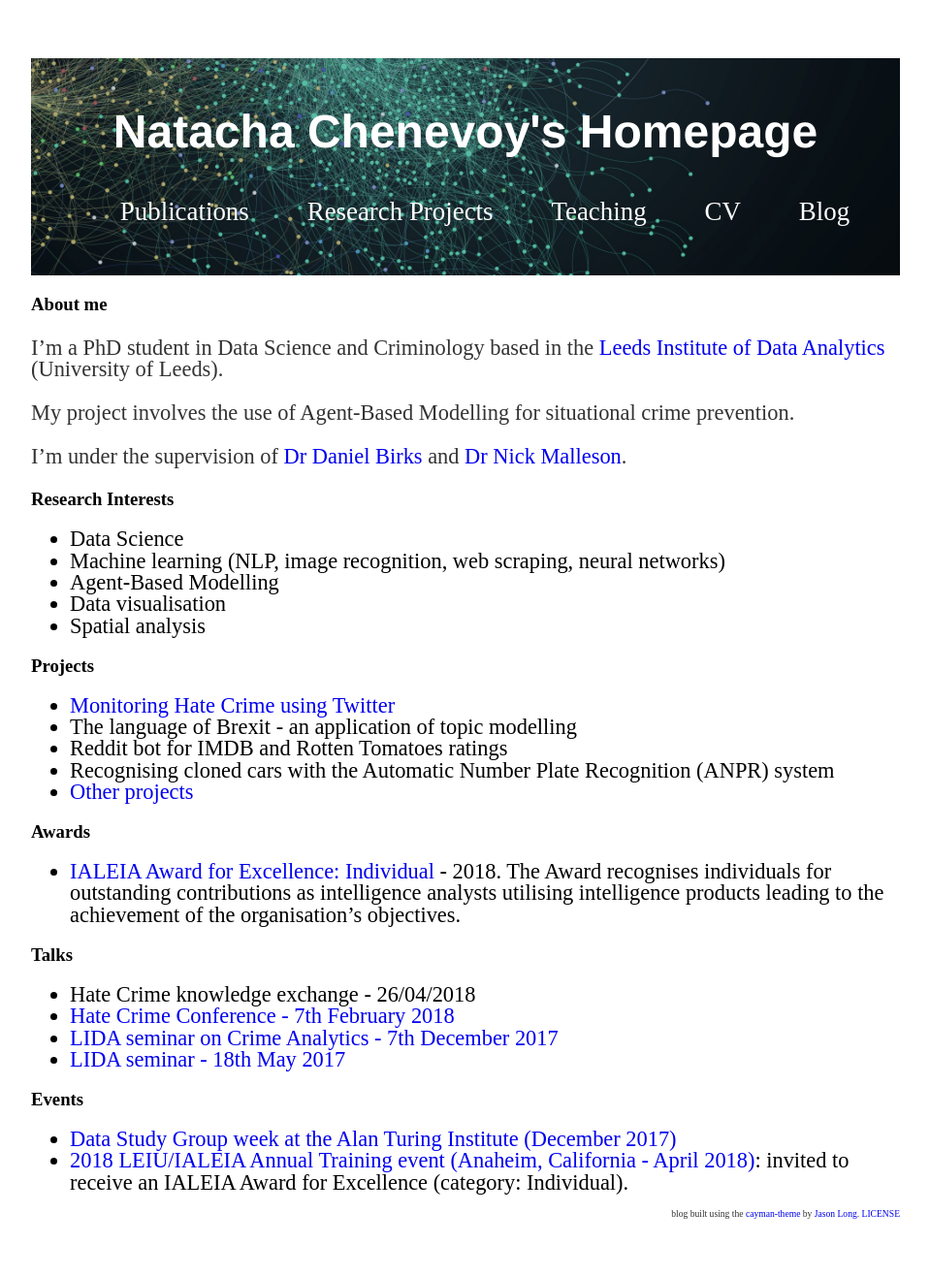
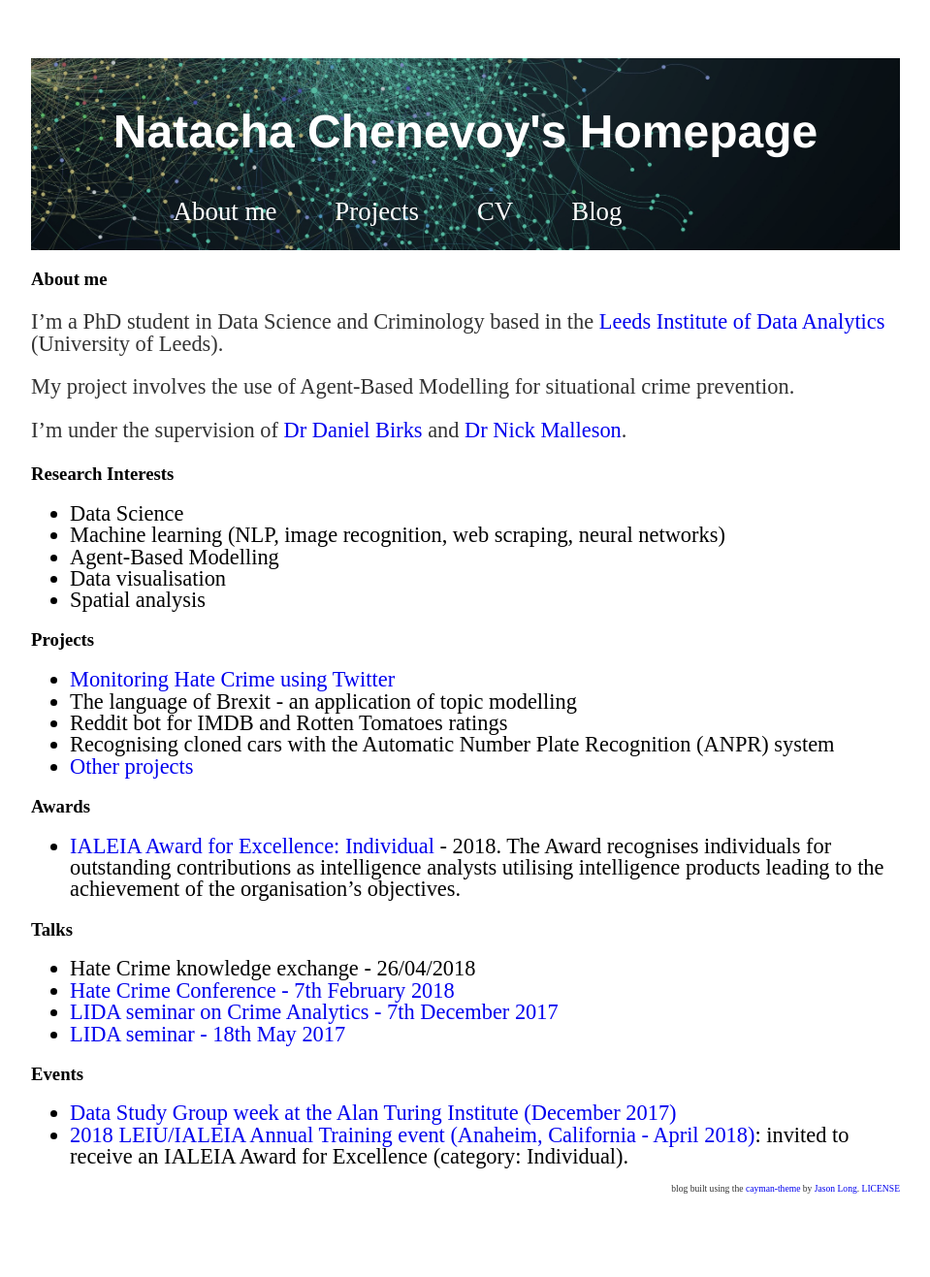
Before and after one commit to mednche/mednche.github.io, a Jekyll site: the page built from index.md, in a window 1280 px wide. Shown: the whole page at 97% size, without its empty margins (160-1119 px from the left). Built offline with Jekyll 4.4.1, drawn with Linux system fonts in a browser that asks for light colours; after the commit the page ends 1290 px from its top, so only the background shows below that.

Commit message:
Update nav.html

```diff
--- a/_includes/nav.html
+++ b/_includes/nav.html
@@ -30,11 +30,9 @@
 
             <!--  <li {% if current[1] == 'index.html' %}class='active'{% endif %}><a href="{{ site.baseurl }}/index.html">Home</a></li> -->
 
-			<li {% if current[1] == 'publications.html' %}class='active'{% endif %}><a href="{{ site.baseurl }}/publications.html">Publications</a></li>
+			<li {% if current[1] == 'index.html' %}class='active'{% endif %}><a href="{{ site.baseurl }}/index.html">About me</a></li>
 
-            <li {% if current[1] == 'research.html' %}class='active'{% endif %}><a href="{{ site.baseurl }}/research.html">Research Projects</a></li>
-
-            <li {% if current[1] == 'teaching.html' %}class='active'{% endif %}><a href="{{ site.baseurl }}/teaching.html">Teaching</a></li>
+            <li {% if current[1] == 'projects.html' %}class='active'{% endif %}><a href="{{ site.baseurl }}/projects.html">Projects</a></li>
 
 			<li {% if current[1] == 'cv.html' %}class='active'{% endif %}><a href="{{ site.baseurl }}/cv.html">CV</a></li>
 
@@ -44,7 +42,7 @@
 
             <li style="align:right;"><a href="{{ site.baseurl }}/feed.xml" title="Subscribe (RSS)"><span class="fa fa-rss-square"></span></a></li>
 
-            <li style="align:right;"><a href="https://github.com/nickmalleson/" title="GitHub"><span class="fa fa-github-square"></span></a></li>
+            <li style="align:right;"><a href="https://github.com/mednche/" title="GitHub"><span class="fa fa-github-square"></span></a></li>
 
             <li style="align:right;"><a href="https://twitter.com/nickmalleson" title="Twitter"><span class="fa fa-twitter-square"></span></a></li>
 
```
